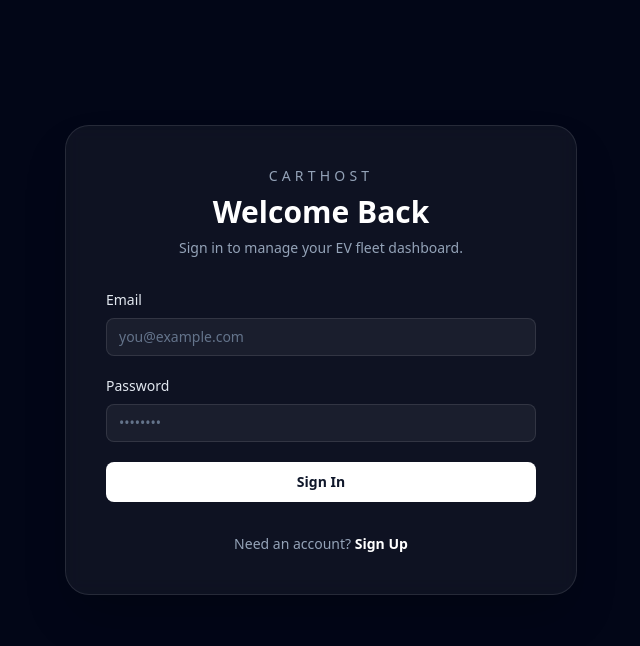
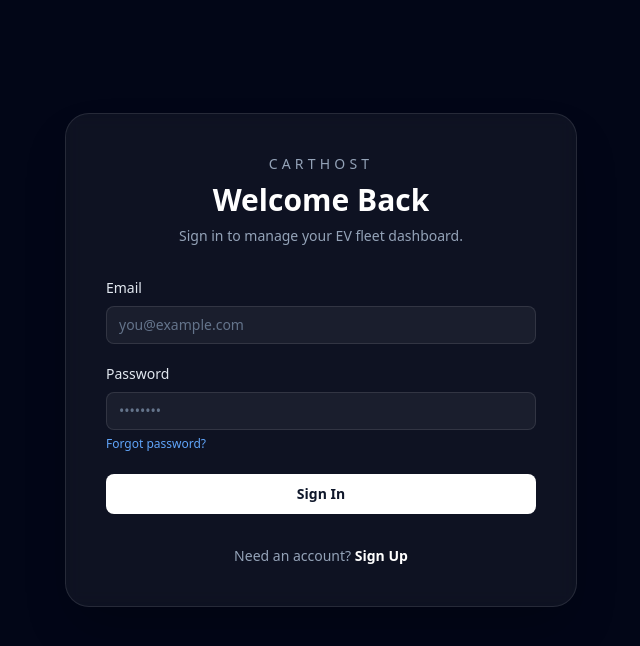
Before and after one commit to ericfaux/CartHost, a Next.js app: page /login in a window 1280 px wide. Shown: the top 646 px of the page, without its empty margins (319-959 px from the left). Built offline with nearby package versions, Linux system fonts and the light colour scheme; no server answers.

Commit message:
Add forgot password link to login page

```diff
--- a/app/login/page.tsx
+++ b/app/login/page.tsx
@@ -71,6 +71,12 @@ export default function LoginPage() {
                 className="w-full rounded-lg border border-white/10 bg-white/5 px-3 py-2 text-sm text-white placeholder-slate-500 outline-none transition focus:border-white/40 focus:ring-1 focus:ring-white/30"
                 placeholder="••••••••"
               />
+              <Link
+                href="/forgot-password"
+                className="text-xs text-blue-400 transition-colors hover:text-blue-300"
+              >
+                Forgot password?
+              </Link>
             </div>
 
             <SubmitButton />
```
